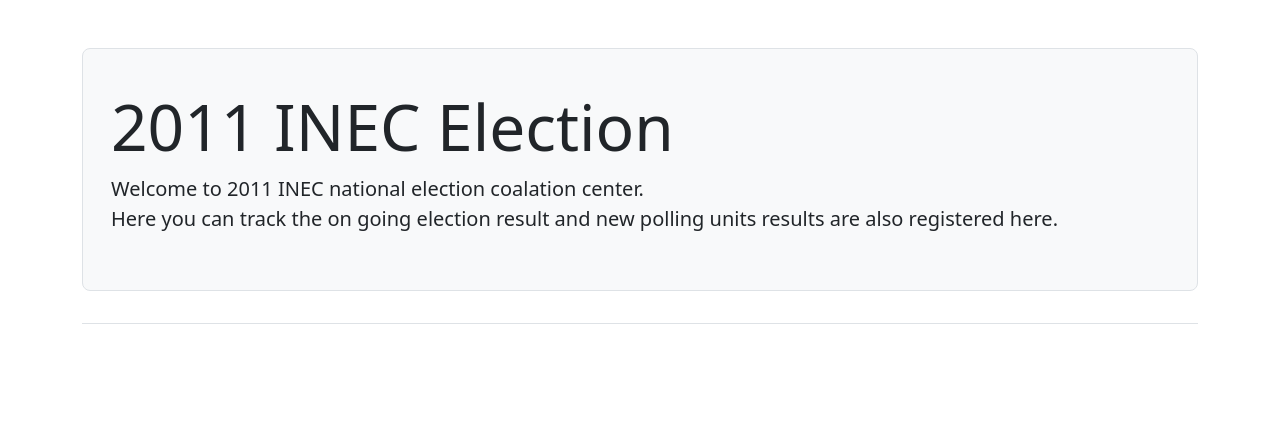
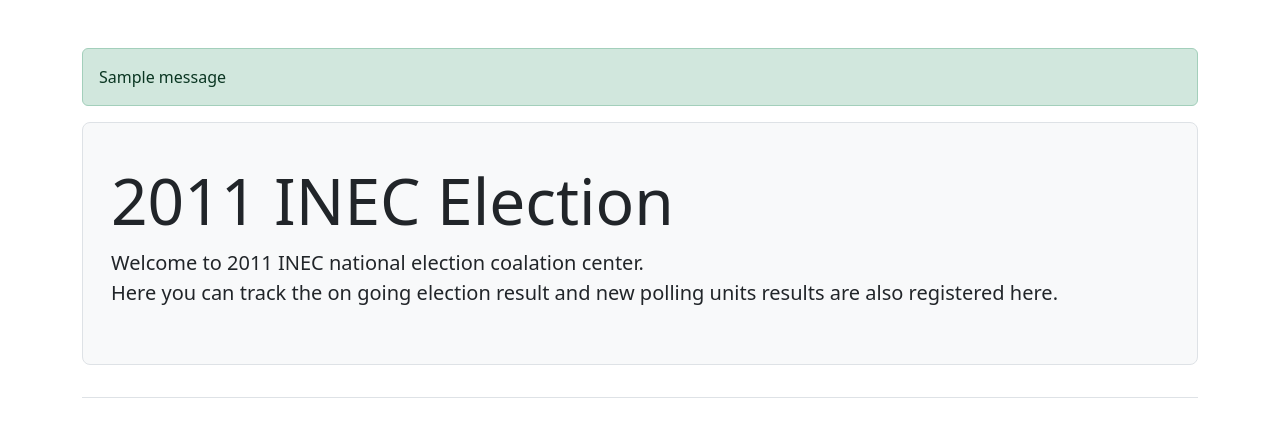
Before and after one commit to nzejoe/bincom-test, a Django app: page / in a window 1280 px wide. Shown: the part 56-493 px from the top of the page. Run offline with Django 4.2, Linux system fonts and the light colour scheme; tables that the repository leaves empty hold one stand-in row (values such as "Sample post"); one stand-in notice (Sample message) is shown; some libraries are stand-ins or nearby versions.

Commit message:
alert mesaaged

```diff
--- a/polls/views.py
+++ b/polls/views.py
@@ -1,5 +1,6 @@
 from django.shortcuts import render, redirect
-from django.db.models import Sum, Q
+from django.db.models import Sum
+from django.contrib import messages
 
 from .models import PollingUnit, AnnouncedPuResults, LGA, Party
 
@@ -123,6 +124,7 @@
             result.entered_by_user = agent_name
             result.user_ip_address = ip_address
             result.save()
+        messages.success(request, "Thank you! Information was saved successfully.")
         # redirect to polling uint results page
         return redirect("polls:unit_results", unit_id=polling_unit)
 
--- a/templates/base.html
+++ b/templates/base.html
@@ -40,6 +40,13 @@
     </nav>
     <main class="container">
         <header class="pb-2 mb-2 mt-5 border-bottom">
+            {% if messages %}
+                <div class="messages">
+                    {% for message in messages %}
+                    <p{% if message.tags %} class="alert alert-{{ message.tags }}"{% endif %}>{{ message }}</p>
+                    {% endfor %}
+                </ul>
+            {% endif %}
             {% block page_header %}Welcome{% endblock page_header %}
         </header>
         {% block content %}{% endblock content %}
```
